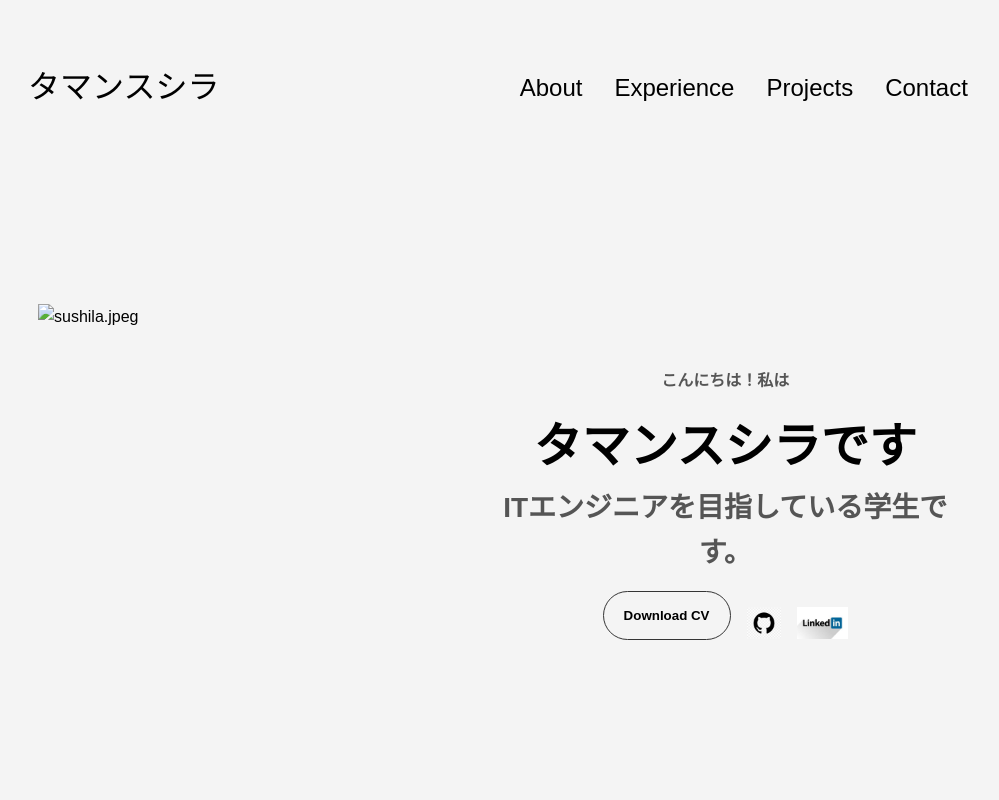
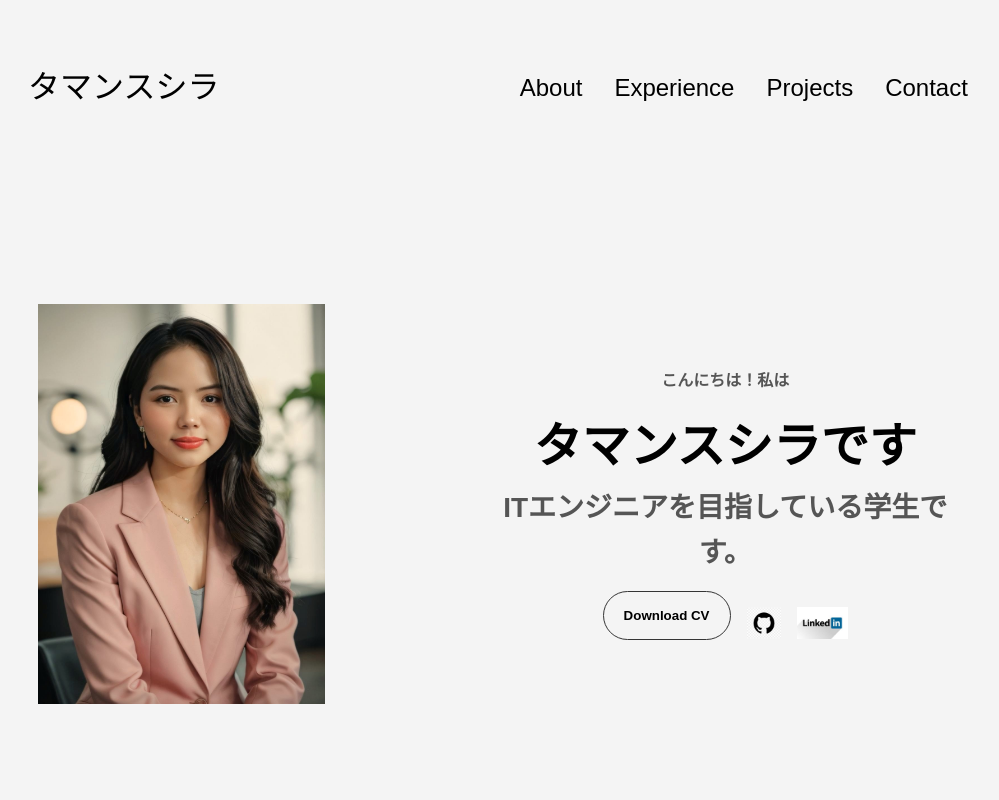
Before and after one commit to sushilatamang111/my_portfolio, a plain HTML site: page index.html in a window 1280 px wide. Shown: the top 800 px of the page, without its empty margins (142-1141 px from the left). Drawn offline with Linux system fonts and the light colour scheme.

Commit message:
Update index.html

```diff
--- a/index.html
+++ b/index.html
@@ -38,7 +38,7 @@
     </nav>
     <section id="profile">
       <div class="section__pic-container">
-        <img src="./assets/sushila.jpg" alt="sushila.jpeg" />
+        <img src="./assets/sushila.jpeg" alt="sushila.jpeg" />
       </div>
       <div class="section__text">
         <p class="section__text__p1">こんにちは！私は</p>
```
